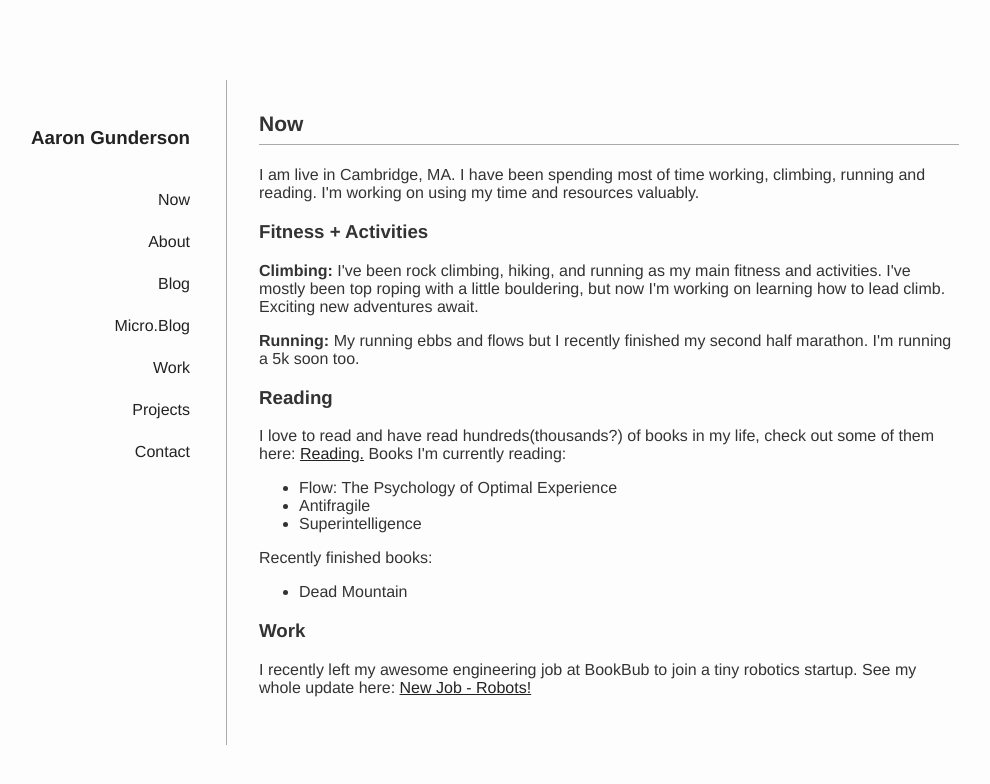
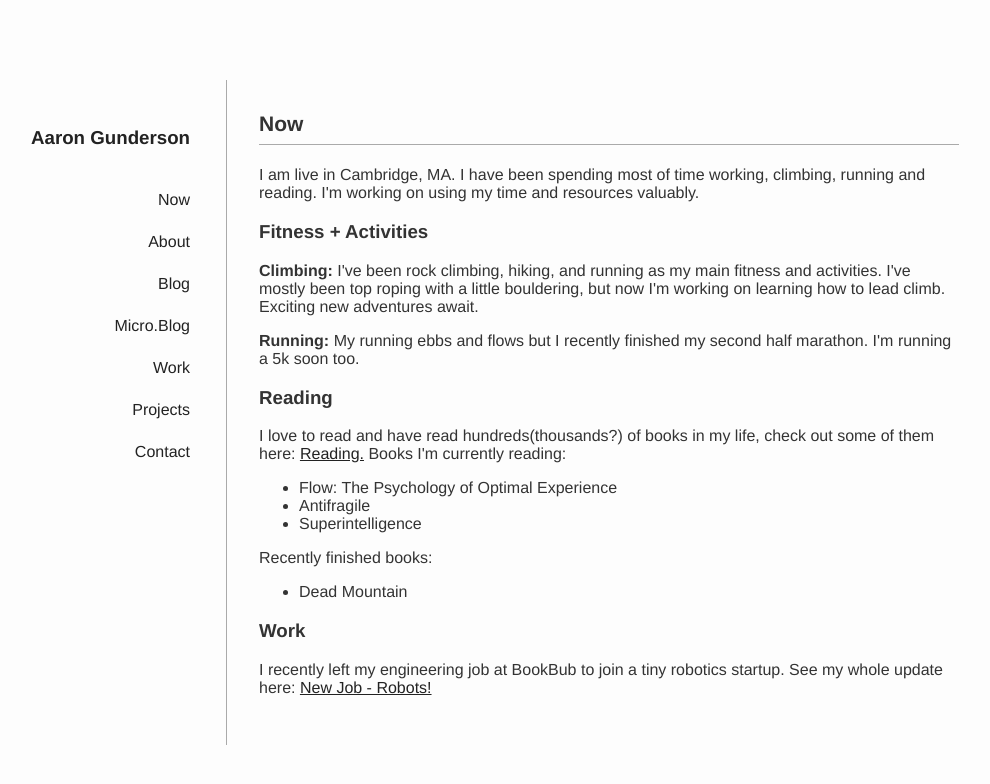
Before and after one commit to agundy/agundy.github.io, a Jekyll site: the page built from now/index.html, in a window 1280 px wide. Shown: the top 784 px of the page, without its empty margins (134-1124 px from the left). Built offline with Jekyll 4.4.1, drawn with Linux system fonts in a browser that asks for light colours.

Commit message:
small updates

```diff
--- a/_data/reading.yml
+++ b/_data/reading.yml
@@ -25,9 +25,10 @@
           and discuss with someone.
       - title: Dead Mountain
       - title: Red Mars
+      - title: The Left Hand of Darkness
       - title: Chaos Monkeys
       - title: Educated
-        link:
+      - title: All Systems Red
       - title: I Contain Multitudes
         notes: >
           Really interesting, casual introduction to the advances we are making in understanding how the microbiome influences our health. I enjoyed learning how new symbiosis's are changing the tides against diseases like dengue. Great read for the armchair scientist.
--- a/now/index.html
+++ b/now/index.html
@@ -42,6 +42,6 @@
 
 <h3>Work</h3>
 <p>
-I recently left my awesome engineering job at BookBub to join a tiny
-robotics startup. See my whole update here: <a href="{% post_url 2018-12-08-new-job %}">New Job - Robots!</a>
+I recently left my engineering job at BookBub to join a tiny robotics startup.
+See my whole update here: <a href="{% post_url 2018-12-08-new-job %}">New Job - Robots!</a>
 </p>
```
